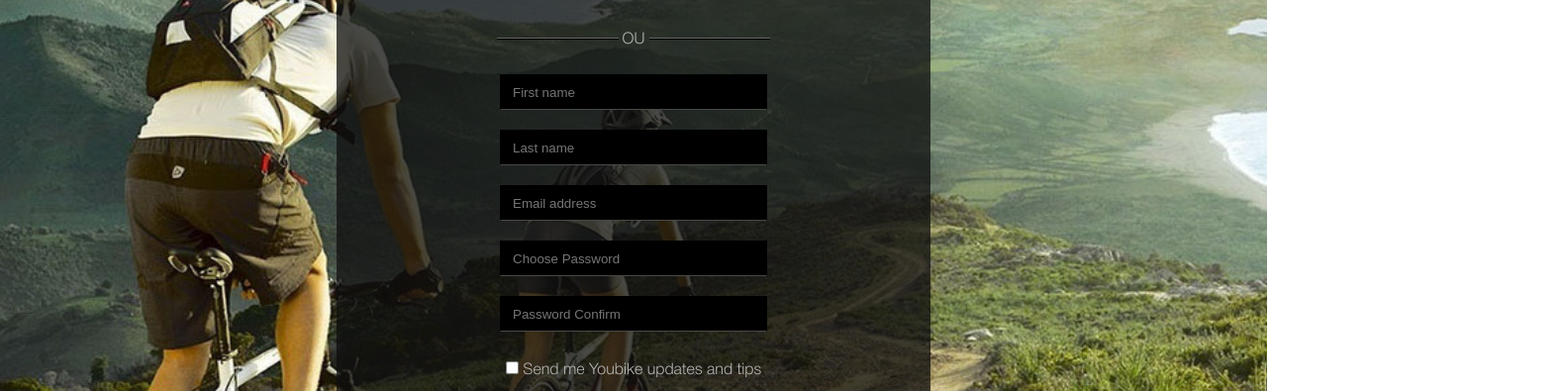
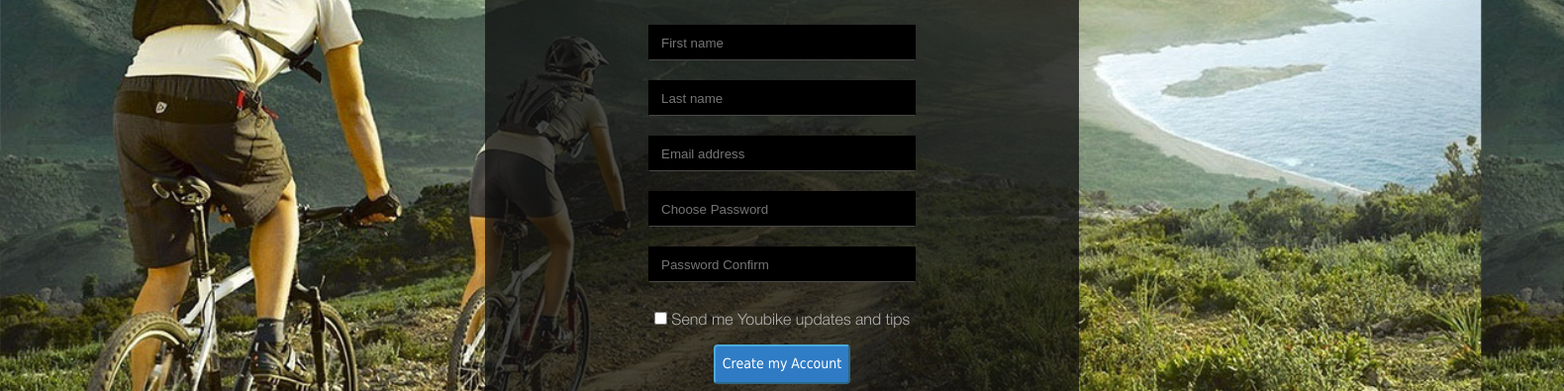
Before and after one commit to dpopovych/My_Home_Works, a plain HTML site: page HW5_form/index.html in a window 1280 px wide. Shown: the part 517-912 px from the top of the page at 99% size, 1580 px wide, since content can reach past the window. Drawn offline with Linux system fonts and the light colour scheme; files whose address does not match are found by name.

Commit message:
Update style.css

```diff
--- a/HW5_form/css/style.css
+++ b/HW5_form/css/style.css
@@ -110,7 +110,8 @@ li {
 
 main {
   width: 600px;
-  margin: 350px auto;
+  margin: 300px 490px;
+  display: inline-block;
 }
 
 #cadastre {
@@ -187,6 +188,7 @@ form {
 }
 
 input.form {
+  color: white;
   width: 270px;
   height: 36px;
   background-color: #000;
@@ -197,6 +199,10 @@ input.form {
 
 input::-webkit-input-placeholder {
     text-indent: 10px;
+}
+
+input:-ms-input-placeholder {
+   text-indent: 10px;
 }
 
 input.form:focus {
@@ -215,10 +221,11 @@ input.form:focus {
   font-family: Tahoma;
   font-size: 14px;
   display: block;
-  padding: 9px 0px 11px 0px;
-  margin: 0 210px;
+  padding: 9px 7px 11px 7px;
+  margin: 0 auto;;
   color: white;
-  border-radius: 3px;
+  border-radius: 4px;
+  border-color: #4ca9d9;
   background: -moz-linear-gradient(top, #67c6e6 0%,#4ca9d9 0%,#4ca9d9 0%,#307ec6 0%,#2e7ac4 100%,#2e7ac4 100%,#2e7ac4 100%,#2e7ac4 100%); /* FF3.6-15 */
   background: -webkit-linear-gradient(top, #67c6e6 0%,#4ca9d9 0%,#4ca9d9 0%,#307ec6 0%,#2e7ac4 100%,#2e7ac4 100%,#2e7ac4 100%,#2e7ac4 100%); /* Chrome10-25,Safari5.1-6 */
   background: linear-gradient(to bottom, #67c6e6 0%,#4ca9d9 0%,#4ca9d9 0%,#307ec6 0%,#2e7ac4 100%,#2e7ac4 100%,#2e7ac4 100%,#2e7ac4 100%);
```
